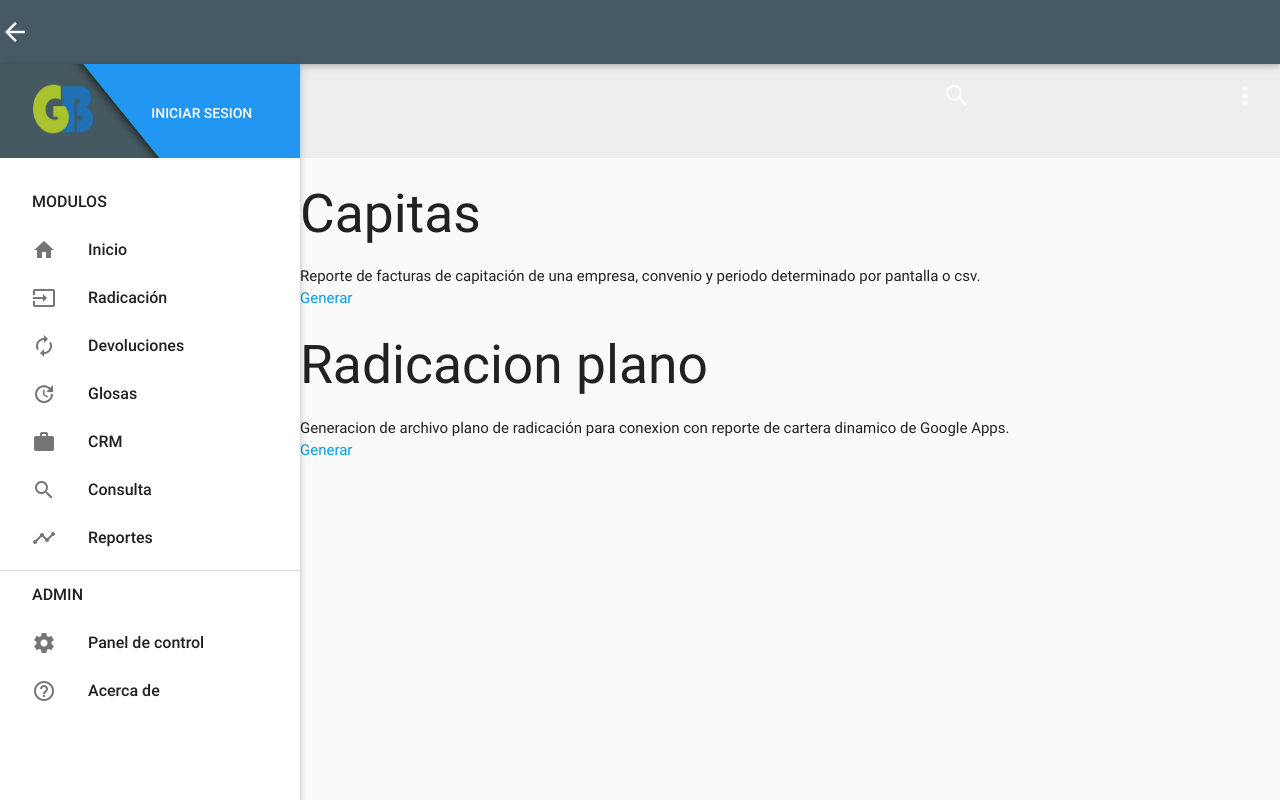
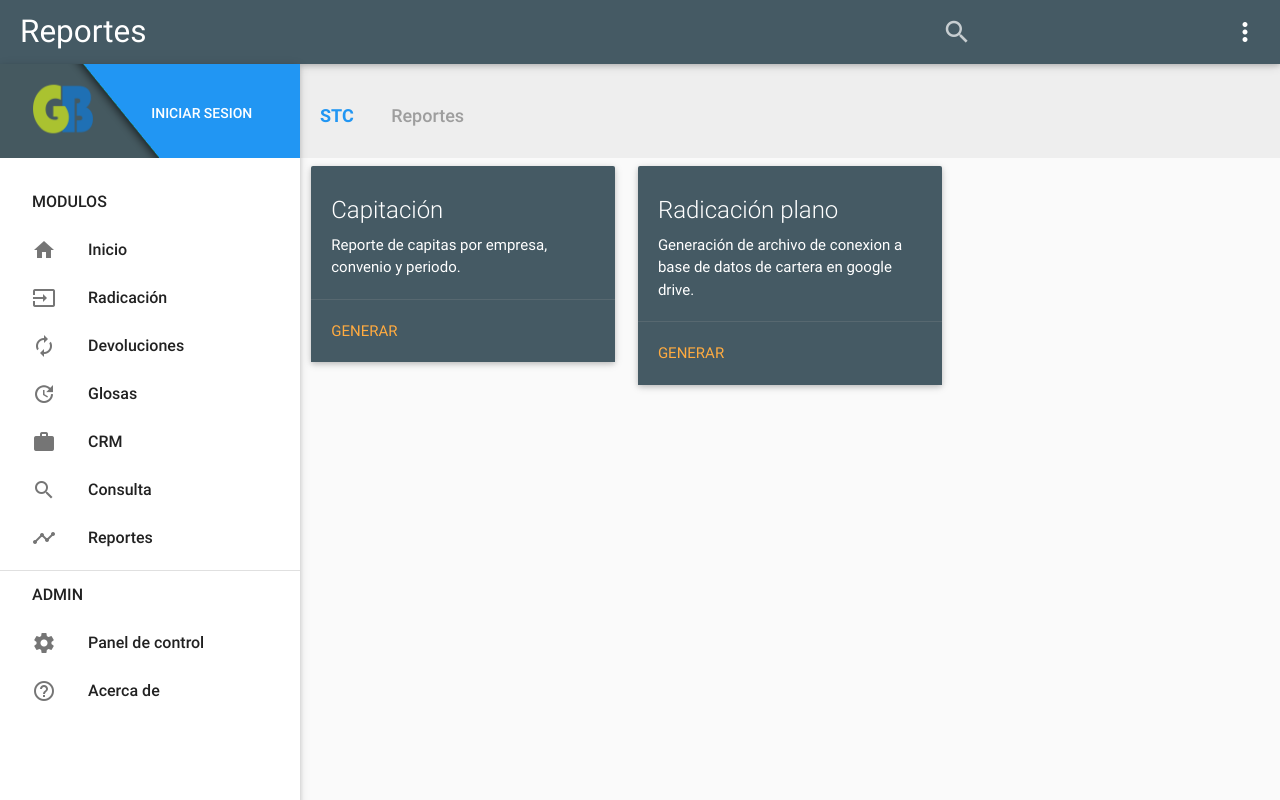
Before and after one commit to Baindaer/gb_stc, a Django app: page /reportes/ in a window 1280 px wide. Run offline with Django 3.2, Linux system fonts and the light colour scheme; some libraries are stand-ins or nearby versions.

Commit message:
Patch reportes
ajustes menores

```diff
--- a/stc/static/stc/css/style.css
+++ b/stc/static/stc/css/style.css
@@ -254,6 +254,10 @@
   margin-right: 5%;
 }
 
+.card-reporte {
+  min-height: 100%;
+}
+
 /* Estilos de elementos */
 #bot-usuario {
   font-size: 14px;
@@ -269,3 +273,11 @@
   width:200px !important;
   margin-top: 0px;
 }
+
+#modal1 {
+  max-width: 30%;
+}
+
+#loading {
+  max-width: 100%;
+}
--- a/stc/static/stc/js/reportes.js
+++ b/stc/static/stc/js/reportes.js
@@ -1,4 +1,3 @@
-var dialog = document.querySelector('dialog');
 
 function refresh(){
     window.location.href="/reportes/";
@@ -10,7 +9,7 @@
             url: '/reportes/exp_rad_general/',
             beforeSend: function() {
                 $("#linkdesc").hide();
-                dialog.showModal();
+                $('#modal1').openModal();
             },
             success: function(result) {
                 var csvData= 'data:application/csv;charset=utf-8,' + encodeURIComponent(result);
--- a/stc/templates/stc/reportes.html
+++ b/stc/templates/stc/reportes.html
@@ -5,67 +5,54 @@
   Reportes
 {% endblock %}
 {% block titulo_body %}
-  <a class="mdl-button mdl-js-button mdl-js-ripple-effect mdl-button--icon" href="{% url 'stc:inicio' %}">
-    <i class="material-icons">arrow_back</i>
-  </a>
-  REPORTES
+  <a class="brand-logo">Reportes</a>
+{% endblock %}
+{% block breadcrumb %}
+  <a href="{% url 'stc:inicio' %}" class="breadcrumb">STC</a>
+  <a class="breadcrumb">Reportes</a>
 {% endblock %}
 {% block body %}
-  <div class="mdl-grid content">
-    <div class="mdl-cell mdl-cell--4-col mdl-grid">
-      <div class="card-square card-capita mdl-card mdl-shadow--2dp">
-        <div class="mdl-card__title mdl-card--expand">
-          <h2 class="mdl-card__title-text">Capitas</h2>
+  <div class="row">
+    <div class="col s12 m6 l4">
+      <div class="card blue-grey darken-2 card-reporte">
+        <div class="card-content white-text">
+          <span class="card-title">Capitación</span>
+          <p>Reporte de capitas por empresa, convenio y periodo.</p>
         </div>
-        <div class="mdl-card__supporting-text">
-          Reporte de facturas de capitación de una empresa, convenio y periodo determinado por pantalla o csv.
-        </div>
-        <div class="mdl-card__actions mdl-card--border">
-          <a class="mdl-button mdl-button--colored mdl-js-button mdl-js-ripple-effect" href="{% url 'stc:rep_capitas' %}">
-            Generar
-          </a>
+        <div class="card-action">
+          <a href="{% url 'stc:rep_capitas' %}">Generar</a>
         </div>
       </div>
     </div>
-  <div class="mdl-cell mdl-cell--4-col mdl-grid">
-      <div class="card-square card-exprad mdl-card mdl-shadow--2dp">
-    <div class="mdl-card__title mdl-card--expand">
-      <h2 class="mdl-card__title-text">Radicacion plano</h2>
+    <div class="col s12 m6 l4">
+      <div class="card blue-grey darken-2 card-reporte">
+        <div class="card-content white-text">
+          <span class="card-title">Radicación plano</span>
+          <p>Generación de archivo de conexion a base de datos de cartera en google drive.</p>
+        </div>
+        <div class="card-action">
+          <a href="#modal1" class="" id="generar">Generar</a>
+        </div>
+      </div>
     </div>
-    <div class="mdl-card__supporting-text">
-      Generacion de archivo plano de radicación para conexion con reporte de cartera dinamico de Google Apps.
-    </div>
-    <div class="mdl-card__actions mdl-card--border">
-      <a class="mdl-button mdl-button--colored mdl-js-button mdl-js-ripple-effect" href="#" id="generar">
-        Generar
+  </div>
+  <!-- Estructura modal -->
+  <div id="modal1" class="modal">
+    <div class="modal-content">
+      <h4>Ejecutando proceso</h4>
+      <p>Generando archivo CSV, este proceso puede tardar varios segundos.</p>
+        <div class="progress" id="loading">
+          <div class="indeterminate"></div>
+        </div>
+      <a class="waves-effect waves-teal btn-flat" id="linkdesc">
+        <i class="material-icons left">file_download</i> Descargar
       </a>
     </div>
-  </div>
+    <div class="modal-footer">
+      <a href="#!" onclick="refresh();" class="modal-action modal-close waves-effect waves-green btn-flat">Cerrar</a>
     </div>
   </div>
-  <dialog class="mdl-dialog" style="width: 400px" id="dialogo">
-    <div class="mdl-dialog__content">
-      <p id="dialog-content">
-        Generando archivo CSV, este proceso puede tardar varios segundos.
-      </p>
-      <br>
-      <div id="loading" class="mdl-progress mdl-js-progress mdl-progress__indeterminate"></div>
-        <a href="#" id="linkdesc" style="text-decoration: none;">
-          <ul class="demo-list-icon mdl-list">
-            <li class="mdl-list__item mdl-button mdl-js-button mdl-js-ripple-effect">
-              <span class="mdl-list__item-primary-content">
-                <i class="material-icons mdl-list__item-icon">file_download</i>Descargar
-              </span>
-            </li>
-          </ul>
-        </a>
-    </div>
-    <div class="mdl-dialog__actions">
-      <button type="button" class="mdl-button close" onclick="refresh();">Cerrar</button>
-    </div>
-  </dialog>
-
 {% endblock %}
 {% block scripts %}
-  <script type="text/javascript" src="{% static 'stc/reportes.js' %}"></script>
+  <script type="text/javascript" src="{% static 'stc/js/reportes.js' %}"></script>
 {% endblock %}
--- a/stc/views.py
+++ b/stc/views.py
@@ -254,8 +254,8 @@
             if reporte_capitas:
                 response = HttpResponse(content_type='text/csv')
                 #Asignando nombre de archivo
-                response['Content-Disposition'] = '''
-                    attachment; filename="reporte_capitas.csv"'''
+                header = 'attachment; filename="reporte_capitas.csv"'
+                response['Content-Disposition'] = header
                 #Creando el archivo csv con el tipo de delimitador ; semicolon
                 #para ser leido por excel
                 writer = csv.writer(response, delimiter=';')
@@ -452,11 +452,10 @@
     #definiendo el tipo de response a texto o csv
     response = HttpResponse(content_type='text/csv')
     #Asignando nombre de archivo
-    response['Content-Disposition'] = '''
-        attachment; filename="radicacion.csv"'''
+    response['Content-Disposition'] = 'attachment; filename="radicacion.csv"'
     #Consultando base de datos
-    #data = Radicacion.objects.filter(fecha_radicacion__startswith='2016')
-    data = Radicacion.objects.all()
+    data = Radicacion.objects.filter(fecha_radicacion__startswith='2016')
+    #data = Radicacion.objects.all()
     #Creando el archivo csv con el tipo de delimitador ; para excel
     writer = csv.writer(response, delimiter=';')
     #Escribiendo archivo, el proceso puede tardar varios segundos
```
Also changed, not shown: stc/static/stc/js/rep_capitas.js (+39 -7 lines), stc/templates/stc/rep_capitas.html (+50 -76 lines).
